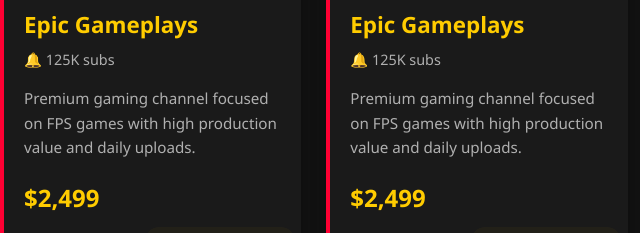
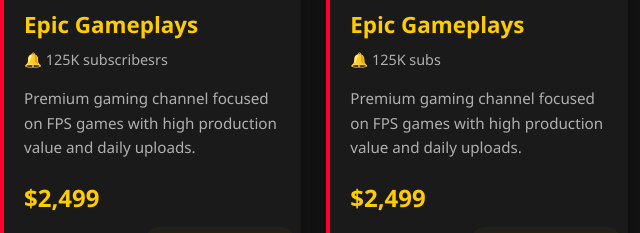
Before and after one commit to dark-cell-kuna/Y-TUBE, a plain HTML site: page index.html in a window 1280 px wide. Shown: the part 448-681 px from the top of the page, 0-640 px from the left. Drawn offline with Linux system fonts and the light colour scheme.

Commit message:
Update index.html

```diff
--- a/index.html
+++ b/index.html
@@ -264,7 +264,7 @@
                 <div class="channel-info">
                     <h3 class="channel-name">Epic Gameplays</h3>
                     <div class="channel-stats">
-                        <span>🔔 125K subs</span>
+                        <span>🔔 125K subscribesrs</span>
 
                     </div>
                     <p class="channel-desc">Premium gaming channel focused on FPS games with high production value and daily uploads.</p>
```
